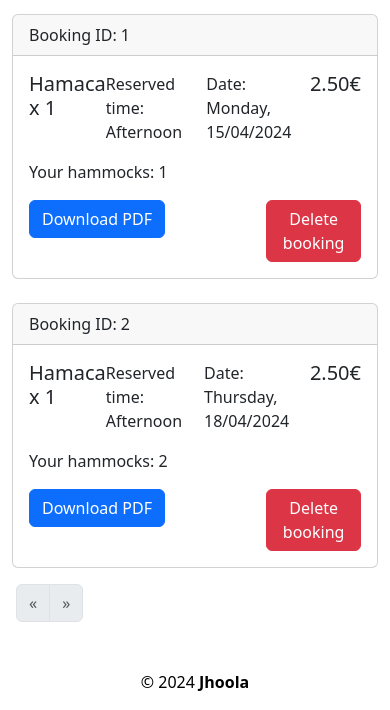
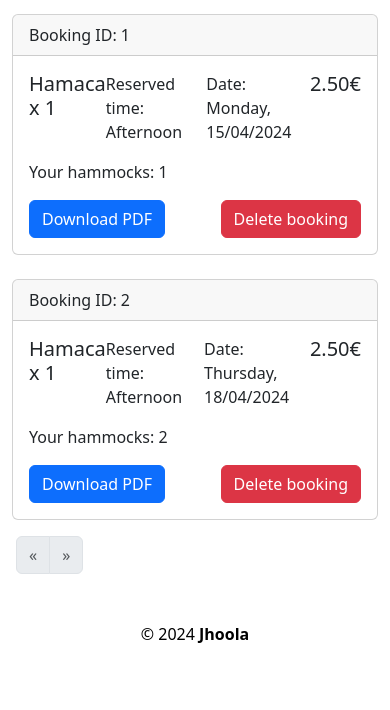
Before and after one commit to TheReported/jhoola, a Django app: template src/app/back-end/users/templates/users/pages/bookings.html in a window 390 px wide. Shown: the part 148-858 px from the top of the page. After the commit the page ends 791 px from the top, so only its background shows below. Run offline with Django 5.2, Linux system fonts and the light colour scheme; the template is opened without the code that fills it: values that come from a table or form of the project are taken from there, others are empty; data comes from the database, SQL or seed files in the repository; parts of the project's set-up code (start-up, migrations or seed data) failed here and were passed over; some libraries are stand-ins or nearby versions.

Commit message:
button responsiveness and url redirection fixed #32

```diff
--- a/src/app/back-end/users/templates/users/dashboard.html
+++ b/src/app/back-end/users/templates/users/dashboard.html
@@ -5,6 +5,8 @@
     <title>{% block title %}My bookings{% endblock %}</title>
     <link href="{% static 'css/client.css' %}" rel="stylesheet"/>
     <link href="https://cdn.jsdelivr.net/npm/bootstrap@5.3.0-alpha1/dist/css/bootstrap.min.css" rel="stylesheet">
+    <script src="https://kit.fontawesome.com/42d5adcbca.js"></script>
+    <link href="https://fonts.googleapis.com/icon?family=Material+Icons+Round" rel="stylesheet">
 
 </head>
 <body>
@@ -25,7 +27,7 @@
             <a class="nav-link mx-2 text-dark p-0 {% if section == "Book" %}is-active{% endif %}" href="{% url 'booking:client_book_filter' request.user.username %}">Book</a>
         </li>
           <li class="nav-item m2">
-            <a class="btn btn-black btn-rounded" href="{% url 'logout' %}">Log Out</a>
+            <a class="btn btn-black btn-rounded" href="{% url 'logout' %}"><i class="fa fa-user me-1"></i>Log Out</a>
           </li>
         </ul>
       </div>
--- a/src/app/back-end/users/templates/users/pages/bookings.html
+++ b/src/app/back-end/users/templates/users/pages/bookings.html
@@ -35,10 +35,10 @@
             </p>
           </div>
           <div class="row user-actions">
-            <div class="col-8">
+            <div class="col-6">
               <a href="{% url "booking:booking_pdf" user.username booking.id %}" class="btn btn-primary">Download PDF</a>
             </div>
-            <div class="col-4 d-flex justify-content-end">
+            <div class="col-6 d-flex justify-content-end">
               <a href="{% url "booking:delete_booking" user.username booking.id %}" class="delete-btn btn btn-danger" data-bs-toggle="modal" data-bs-target="#deleteModal">Delete booking</a>
             </div>
           </div>
@@ -74,7 +74,7 @@
   {% else %}
   <div class="row">
     <div class="col-12 d-flex justify-content-center align-items-end p-5">
-      <h3>Looks like you haven't made any reservations yet, start your break <a href="{% url 'booking:client_book' user.username %}">here</a></h3>
+      <h3>Looks like you haven't made any reservations yet, start your break <a href="{% url 'booking:client_book_filter' user.username %}">here</a></h3>
     </div>
   </div>
   {% endif %}
```
